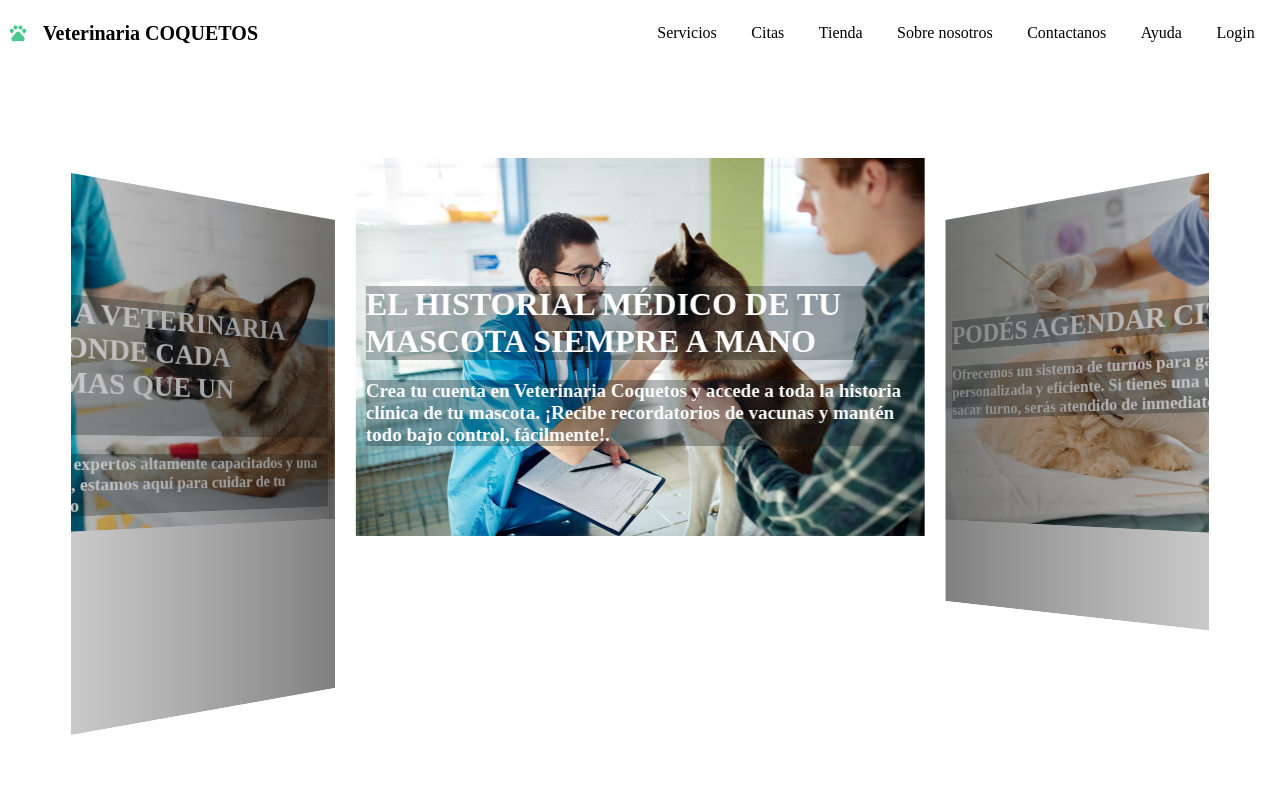
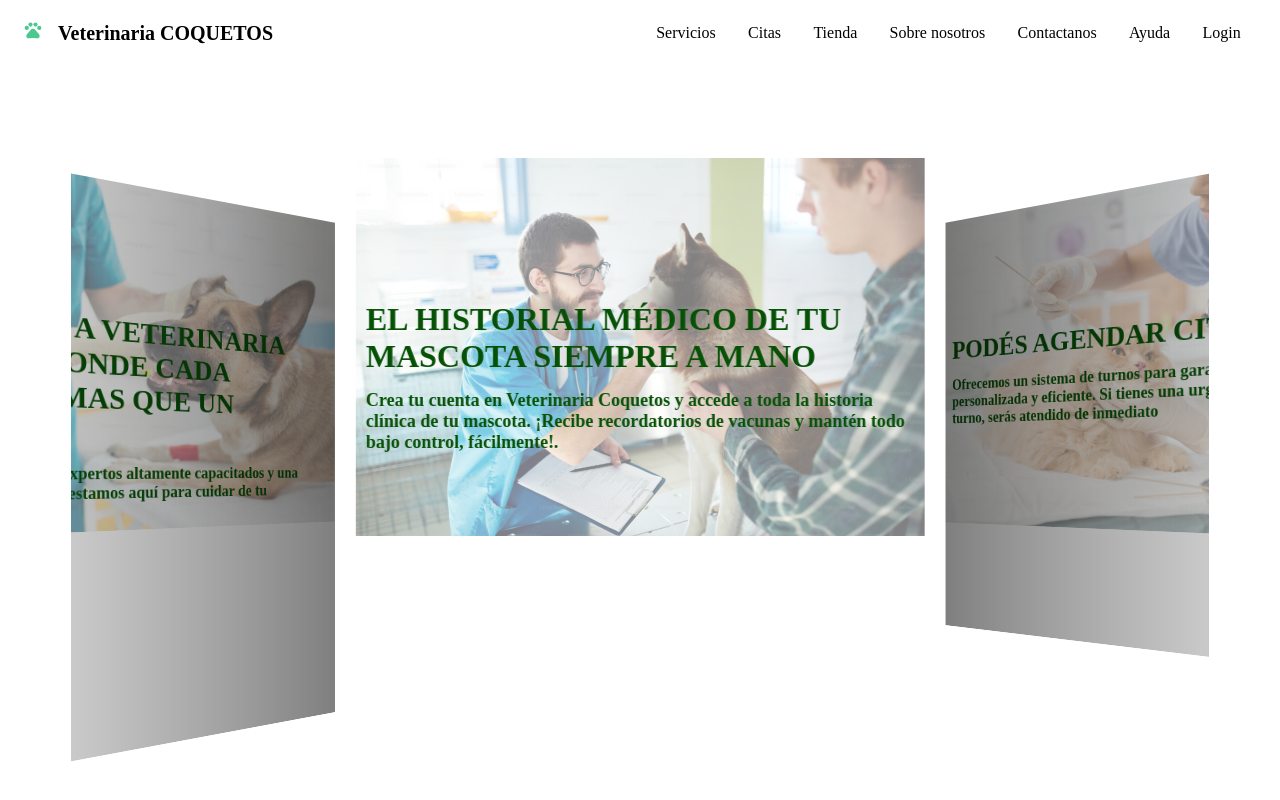
Before and after one commit to solzambrano/Veterinaria, a React (Vite) app: page / in a window 1280 px wide. Shown: the top 800 px of the page. Built offline with nearby package versions, Linux system fonts and the light colour scheme.

Commit message:
link to home y retoques en slider

```diff
--- a/src/components/Navigation/Navigate.style.js
+++ b/src/components/Navigation/Navigate.style.js
@@ -2,12 +2,20 @@ import styled from 'styled-components'
 
 export const NavList =styled.div`
   display :flex;
-  justify-content:space-between
+  justify-content:space-between;
+  padding:0px 15px;
 
 `;
 export const NavContainerLogo =styled.div`
   display :flex;
  align-items: center;
+ flex-direction:row;
+ a{
+ text-decoration:none;
+ color:black;
+ display:ruby
+ }
+
 
 `;
 export const NavHeader =styled.h1`
--- a/src/components/Navigation/index.jsx
+++ b/src/components/Navigation/index.jsx
@@ -6,9 +6,11 @@ const Navigation = () => {
 return(
     <>
     <NavList>
-        <NavContainerLogo>
+       <NavContainerLogo>
+        <NavLink to='/'>
             <Logo src={VeterinaryIcon} alt="Home" />
             <NavHeader>Veterinaria COQUETOS</NavHeader>
+            </NavLink>
         </NavContainerLogo>
         <NavOptions>
             <Lista>Servicios</Lista>
--- a/src/components/Slider/Slider.style.js
+++ b/src/components/Slider/Slider.style.js
@@ -26,27 +26,30 @@ export const SwiperStyled =styled.div`
   .swiper-slide img {
     display: block;
     width: 100%;
-    background: rgba(0,0,0,0.5);
+    opacity:0.5;
+
   }
 `;
 export const SpanTitle =styled.p`
   position:relative;
   z-index:1;
   bottom:230px;
-  color:white;
+	position: relative;
+	z-index: 1;
+	bottom: 250px;
+	color: #065106;
   font-weight:600;
-  font-size: 19px;
+  font-size: 18px;
   margin: 0px 10px;
-  background: rgba(10,25,30,0.3);
  }
 `;
 export const TituloImagenSlider =styled.h1`
   position:relative;
   z-index:1;
   bottom:250px;
-  color:white;
+  margin-bottom:10px;
+  color:#065106;
   font-weight:900;
-  margin:0px 10px;
-  background: rgba(10,25,30,0.3);
+  margin:15px 10px;
  }
 `;
```
